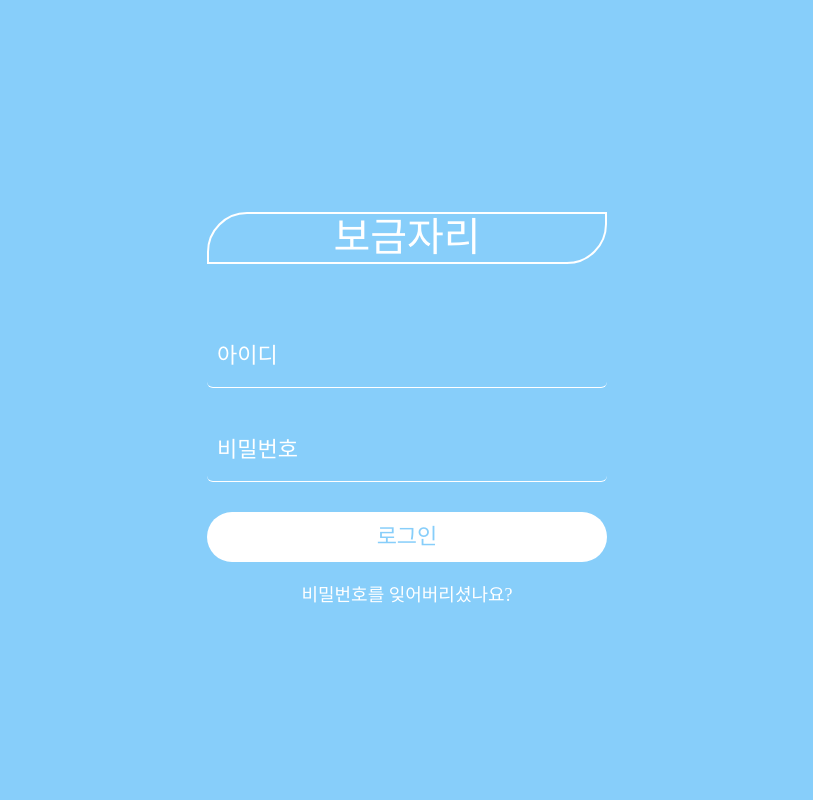
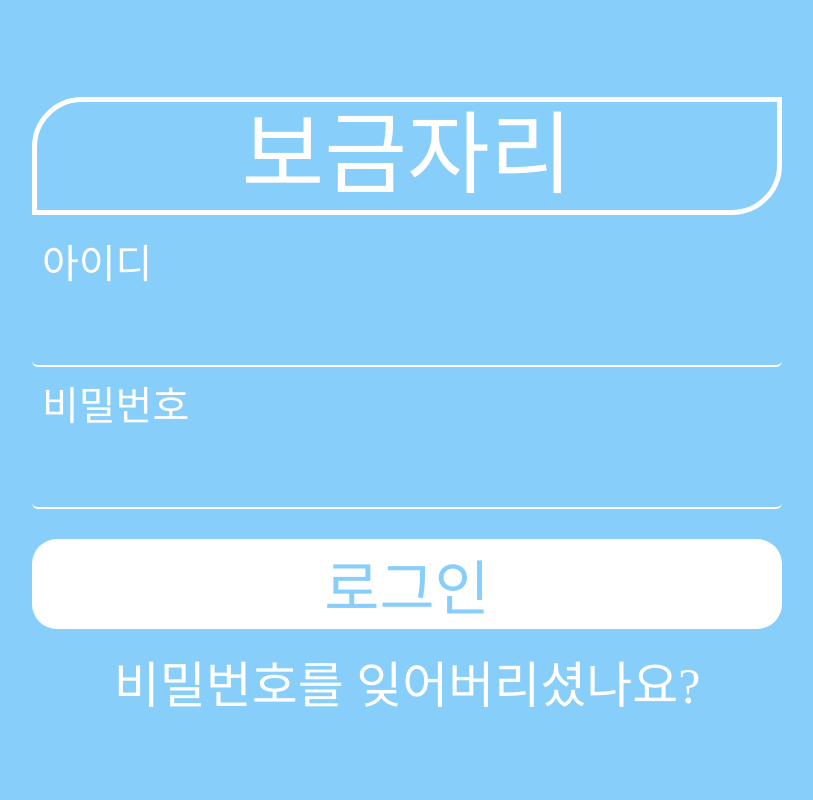
Before and after one commit to sungb0131/Assertive, a Django app: page / in a window 1280 px wide. Shown: the whole page, without its empty margins (233-1046 px from the left). Run offline with Django 4.2, Linux system fonts and the light colour scheme; parts of the project's set-up code (start-up, migrations or seed data) failed here and were passed over; some web fonts are replaced.

Commit message:
Update login.css

```diff
--- a/static/main/login.css
+++ b/static/main/login.css
@@ -2,12 +2,17 @@
 
 * {margin: 0; padding: 0; box-sizing: border-box;}
 body {
+    position: relative;
+	width: 100%;
+    margin: 0;
+	overflow: hidden;
     font-family: 'Hahmlet', serif;
     display: flex;
     justify-content: center;
     align-items: center;
     height: 100vh;
     background: #87CEFA
+
 
 
 }
@@ -20,46 +25,49 @@ body {
 
  .lo {position: relative; z-index: 2;}
  .lo h1 {
-    border: 2px solid #FFF;
-    border-radius: 40px 0px 40px 0px;
+    border: 5px solid #FFF;
+    border-radius: 50px 0px 50px 0px;
     border-color: #FFF;
     margin-top: 20px;
-    font-size: 40px; color: #fff;
+    margin-bottom: 20px;
+    font-size: 90px; color: #fff;
     text-align: center;
-    margin-bottom: 60px
 
 
  }
  .int-area {
-    width: 400px; position: relative;
-    margin-top: 30px;
+    width: 750px; position: relative;
+    margin-top: 10px;
 
 }
 .int-area:first-child {margin-top: 0;}
 .int-area input {
-    text-decoration: 1px #fff;
-    border: 1px solid #FFF;
+
     width: 100%;
-    padding: 20px 10px 10px;
+    padding: 60px 10px 10px;
+    margin-bottom: 0;
     background-color: transparent;
-    border: none;
-    border-bottom: 1px solid #FFF;
-    font-size: 22px; color: #fff;
-    outline: 1px #fff;
+    border-left: none;
+    border-right: none;
+    border-top: none;
+    border-bottom: 2px solid #FFF;
+    font-size: 40px; color: #fff;
+
  }
 .int-area label {
-    position: absolute; left: 10px; top: 15px;
-    font-size: 22px; color: #FFF;
-    transition: all .5s ease;
+    position: absolute; left: 10px;
+    margin-bottom: 70px;
+    font-size: 40px; color: #FFF;
+
 
 }
 
 .btn-area {margin-top: 30px;}
 .btn-area button {
-    width: 100%; height: 50px;
+    width: 100%; height: 90px;
     background: #fff;
     color: #87CEFA;
-    font-size: 22px;
+    font-size: 60px;
     border: #FFF;
     border-radius: 25px;
     cursor: pointer;
@@ -71,6 +79,6 @@ body {
     text-align: center;
 }
 .caption a {
-    font-size: 18px; color: #FFF;
+    font-size: 50px; color: #FFF;
     text-decoration: none;
 }
```
